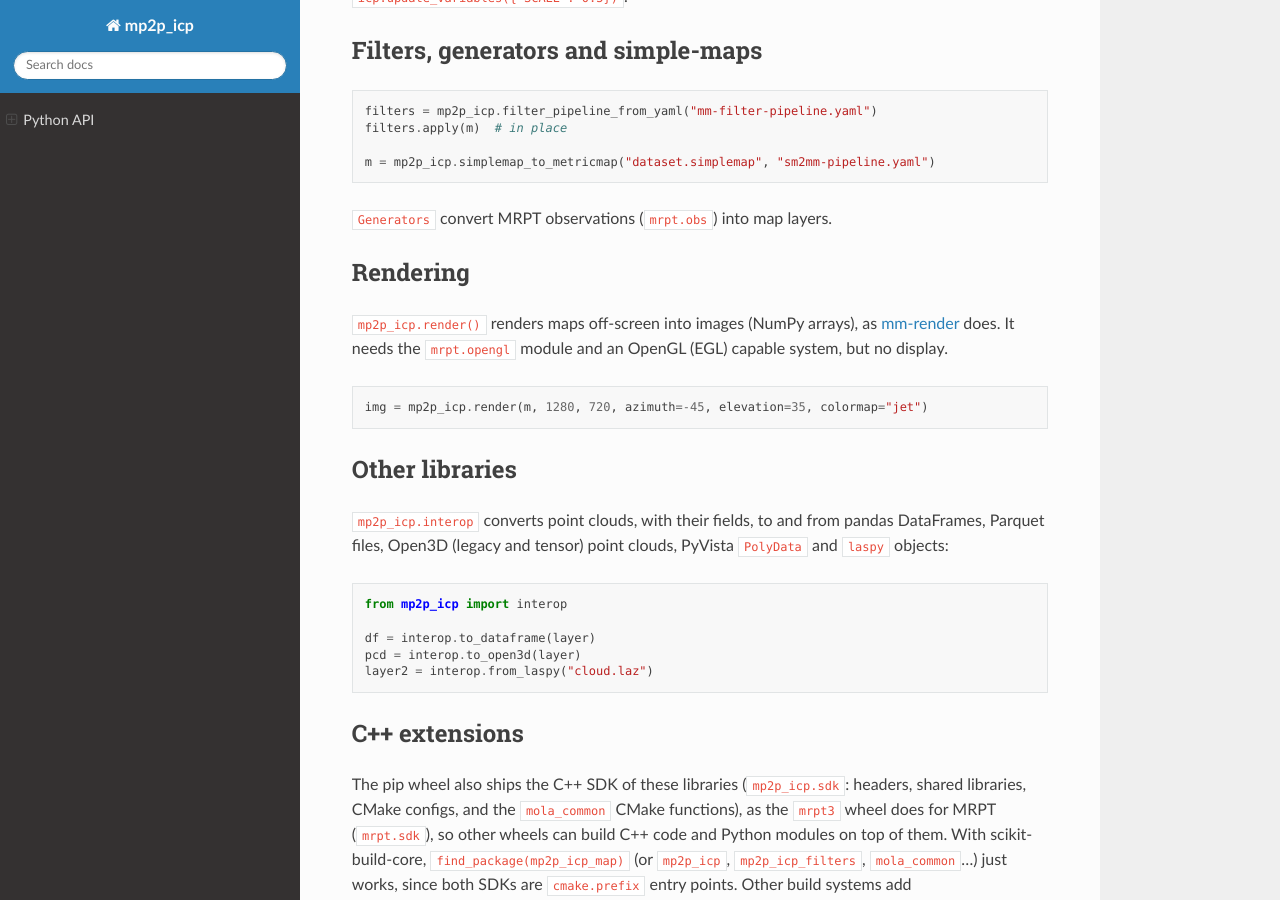
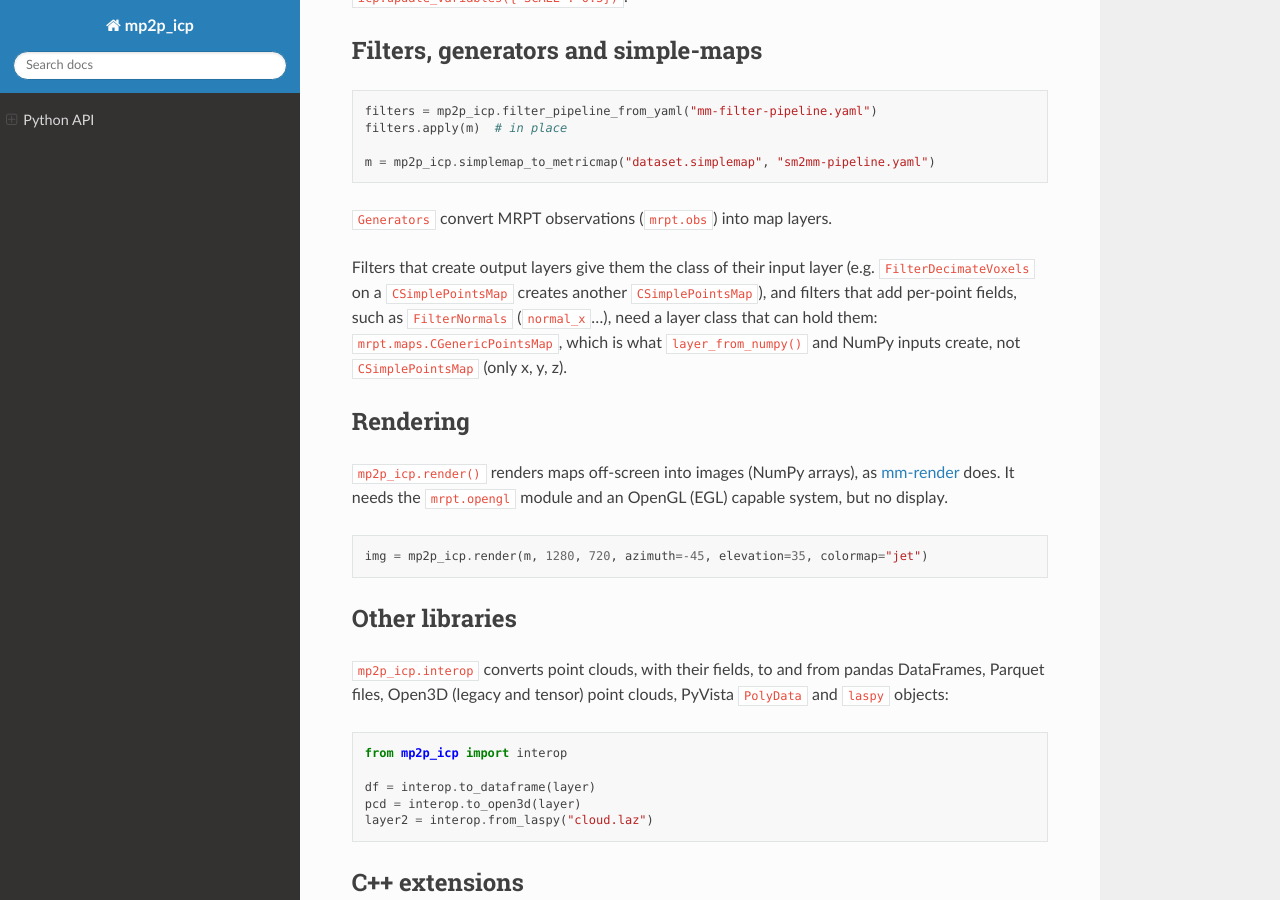
Before and after one commit to MOLAorg/mp2p_icp, a Sphinx documentation site: the page built from docs/source/mp2p_icp_python.rst, in a window 1280 px wide and 900 px high, scrolled down 2406 px. Built offline with Sphinx 7.4.7 and the Read the Docs theme 3.1.0, drawn with Linux system fonts in a browser that asks for light colours; comment, search, counter and statistics services are not loaded.

Commit message:
docs: classes of the layers created and used by filters, in the Python API page

```diff
--- a/docs/source/mp2p_icp_python.rst
+++ b/docs/source/mp2p_icp_python.rst
@@ -129,6 +129,12 @@ Filters, generators and simple-maps
 
 ``Generators`` convert MRPT observations (``mrpt.obs``) into map layers.
 
+Filters that create output layers give them the class of their input layer (e.g.
+``FilterDecimateVoxels`` on a ``CSimplePointsMap`` creates another ``CSimplePointsMap``), and
+filters that add per-point fields, such as ``FilterNormals`` (``normal_x``...), need a layer class
+that can hold them: ``mrpt.maps.CGenericPointsMap``, which is what ``layer_from_numpy()`` and NumPy
+inputs create, not ``CSimplePointsMap`` (only x, y, z).
+
 Rendering
 =========
 
```
